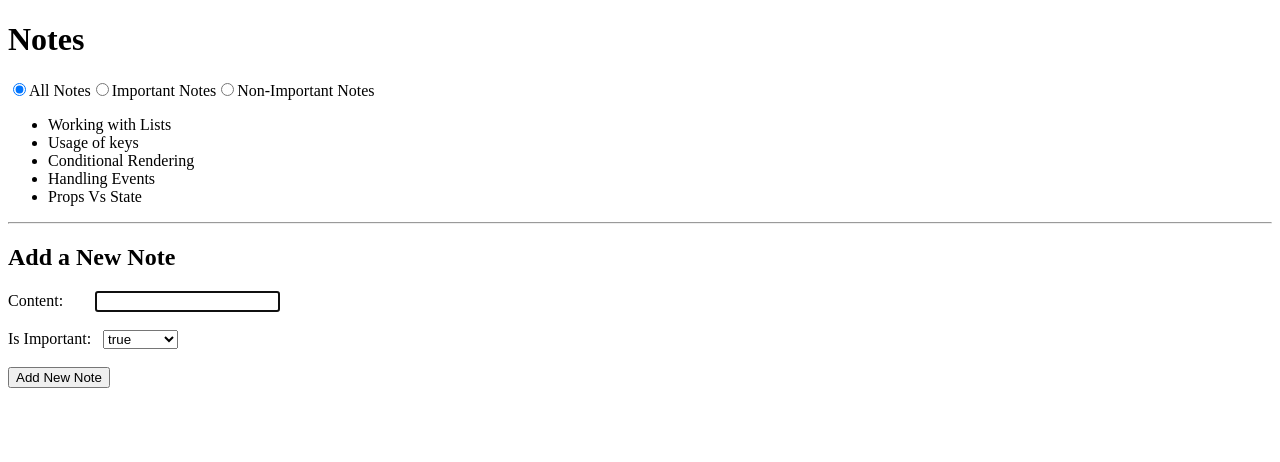
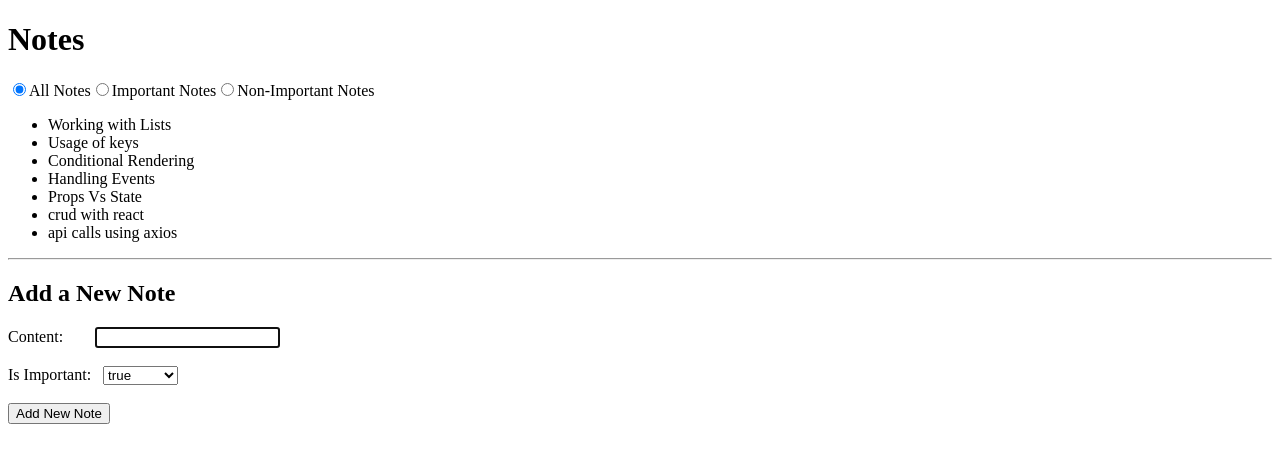
Before and after one commit to githubscientist/react-b47-b48, a React (Vite) app: page / in a window 1280 px wide. Shown: the top 462 px of the page. Built offline with nearby package versions, Linux system fonts and the light colour scheme; data requests are answered from the project's data file.

Commit message:
json-server + axios

```diff
--- /dev/null
+++ b/db.json
@@ -0,0 +1,39 @@
+{
+  "notes": [
+    {
+      "id": 1,
+      "content": "Working with Lists",
+      "important": true
+    },
+    {
+      "id": 2,
+      "content": "Usage of keys",
+      "important": false
+    },
+    {
+      "id": 3,
+      "content": "Conditional Rendering",
+      "important": true
+    },
+    {
+      "id": 4,
+      "content": "Handling Events",
+      "important": true
+    },
+    {
+      "id": 5,
+      "content": "Props Vs State",
+      "important": false
+    },
+    {
+      "content": "crud with react",
+      "important": false,
+      "id": 6
+    },
+    {
+      "content": "api calls using axios",
+      "important": false,
+      "id": 7
+    }
+  ]
+}
--- a/package.json
+++ b/package.json
@@ -10,6 +10,7 @@
     "preview": "vite preview"
   },
   "dependencies": {
+    "axios": "^1.5.1",
     "react": "^18.2.0",
     "react-dom": "^18.2.0",
     "react-router-dom": "^6.16.0"
--- a/src/App.jsx
+++ b/src/App.jsx
@@ -1,9 +1,10 @@
+import axios from 'axios';
 import React, { useEffect, useRef, useState } from 'react';
 
-function App(props) {
+function App() {
 
   // define states
-  const [notes, setNotes] = useState(props.notes);
+  const [notes, setNotes] = useState([]);
   const [showStatus, setShowStatus] = useState('all');
 
   // states for adding new note form
@@ -13,8 +14,21 @@ function App(props) {
 
   const newNoteContentRef = useRef(null);
 
+  const fetchNotes = async () => {
+    try {
+      const response = await axios.get('http://localhost:3000/notes/');
+      setNotes(response.data);
+    } catch (error) {
+      console.log('Failed to fetch notes:', error);
+    }
+  }
+
   useEffect(() => {
     newNoteContentRef.current.focus();
+  }, []);
+
+  useEffect(() => {
+    fetchNotes();
   }, []);
 
   const addNote = (event) => {
@@ -22,18 +36,25 @@ function App(props) {
 
     // create a new note object
     let noteObject = {
-      id: notes.length + 1,
       content: newNoteContent,
       important: newNoteImportant === 'true',
     }
 
-    setNotes(notes.concat(noteObject));
+    // setNotes(notes.concat(noteObject));
+    console.log('adding new note...');
+    axios
+      .post('http://localhost:3000/notes/', noteObject)
+      .then(response => {
+        console.log('note added successfully...');
+      })
 
     // clear the inputs
     setNewNoteContent('');
     setNewNoteImportant('');
 
     newNoteContentRef.current.focus();
+
+    fetchNotes();
   }
 
   const handleStatusChange = (event) => {
--- a/src/main.jsx
+++ b/src/main.jsx
@@ -5,33 +5,4 @@ import App from './App.jsx';
 // import 'bootstrap/dist/css/bootstrap.min.css';
 // import "bootstrap-icons/font/bootstrap-icons.css";
 
-// data
-const notes = [
-    {
-        id: 1,
-        content: 'Working with Lists',
-        important: true
-    },
-    {
-        id: 2,
-        content: 'Usage of keys',
-        important: false
-    },
-    {
-        id: 3,
-        content: 'Conditional Rendering',
-        important: true
-    },
-    {
-        id: 4,
-        content: 'Handling Events',
-        important: true
-    },
-    {
-        id: 5,
-        content: 'Props Vs State',
-        important: false
-    }
-];
-
-ReactDOM.createRoot(document.getElementById('root')).render(<App notes={ notes } />);
+ReactDOM.createRoot(document.getElementById('root')).render(<App />);
```
Also changed, not shown: 1 other file (tests, documents, lock files or other folders).
